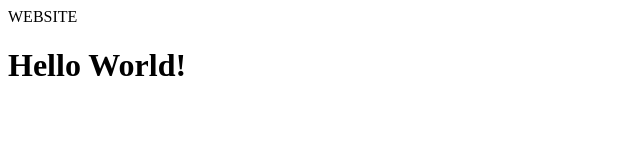
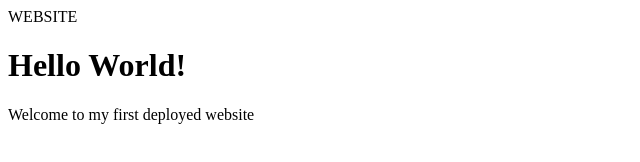
Before and after one commit to StillWater2005/StillWater2005.github.io, a plain HTML site: page index.html in a window 1280 px wide. Shown: the whole page, without its empty margins (0-640 px from the left). Drawn offline with Linux system fonts and the light colour scheme.

Commit message:
Update index.html

```diff
--- a/index.html
+++ b/index.html
@@ -5,5 +5,6 @@
   </head>
   <body>
     <h1>Hello World!</h1>
+    <p>Welcome to my first deployed website</p>
   </body>
 </html>
```
